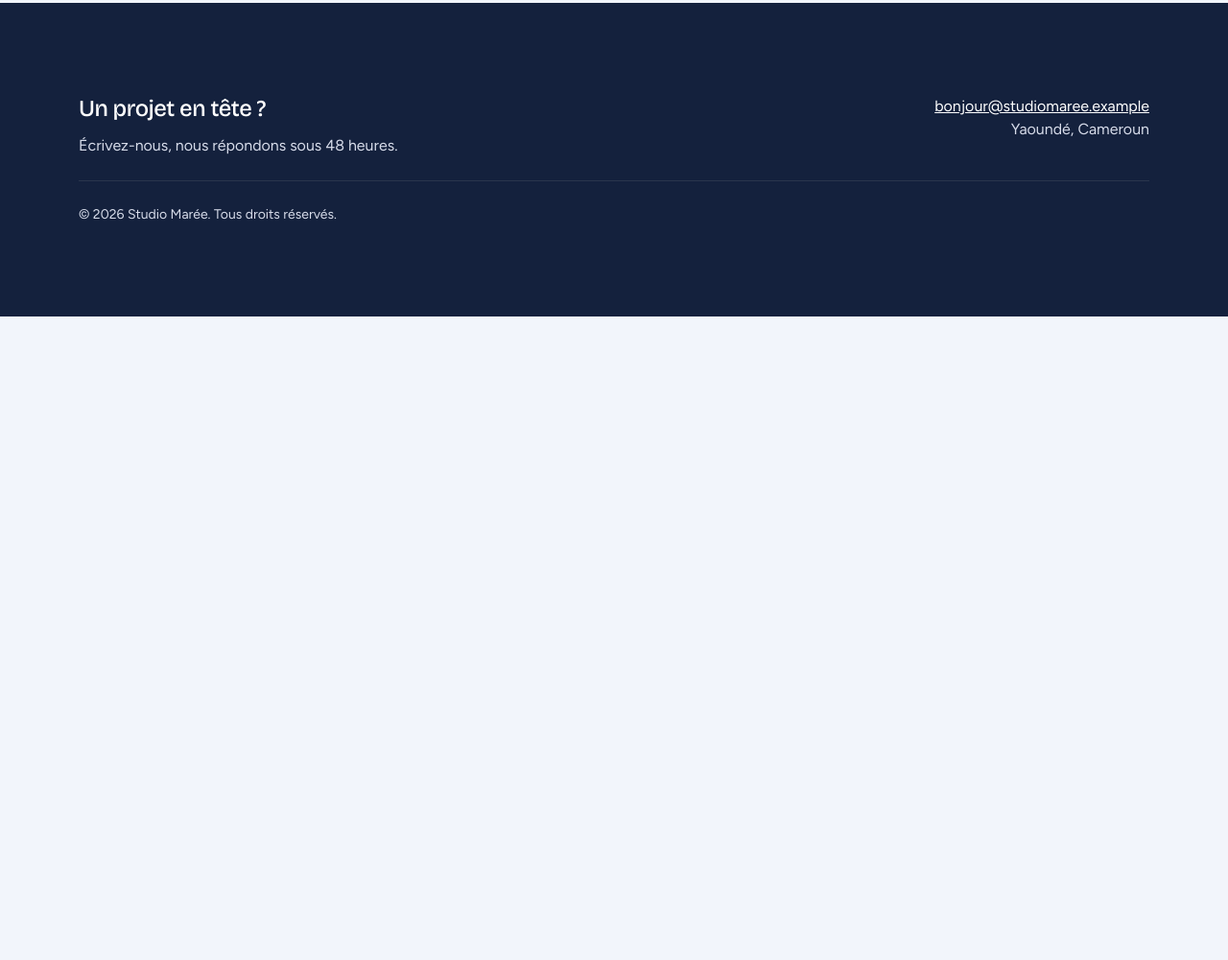
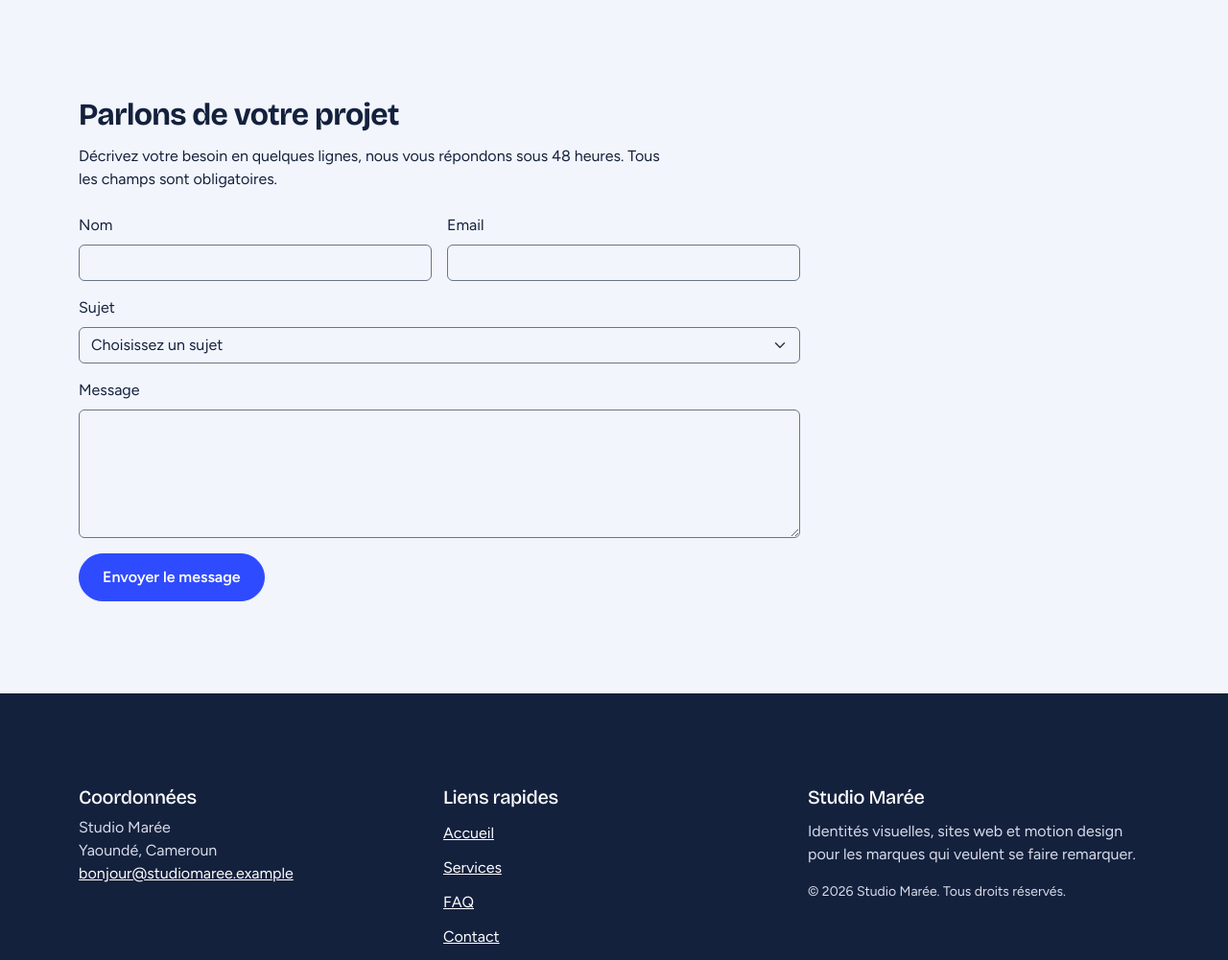
Before and after one commit to sandasimonyann-gif/les-premiers-projets, a plain HTML site: page index.html in a window 1280 px wide. Shown: the part 1799-2800 px from the top of the page at 96% size. Before the commit the page ends 2129 px from the top, so only its background shows below. Drawn offline with nearby package versions, Linux system fonts and the light colour scheme.

Commit message:
feat(jour-4): formulaire de contact accessible, footer et audit code

```diff
--- a/index.html
+++ b/index.html
@@ -34,7 +34,7 @@
              aria-controls="menu"      → indique aux lecteurs d’écran quel contenu est piloté
              aria-expanded="false"     → état courant (Bootstrap le passe à true à l’ouverture)
              aria-label                → nom accessible du bouton, qui n’a pas de texte visible -->
-        <button class="navbar-toggler" type="button" data-bs-toggle="collapse" data-bs-target="#menu" aria-controls="menu" aria-expanded="false" aria-label="Ouvrir le menu">
+        <button class="navbar-toggler" type="button" data-bs-toggle="collapse" data-bs-target="#menu" aria-controls="menu" aria-expanded="false" aria-label="Afficher ou masquer le menu">
           <span class="navbar-toggler-icon"></span>
         </button>
         <!-- Contenu replié : son id doit correspondre à data-bs-target du bouton -->
@@ -43,7 +43,7 @@
             <li class="nav-item"><a class="nav-link" href="#services">Services</a></li>
             <li class="nav-item"><a class="nav-link" href="#faq">FAQ</a></li>
             <li class="nav-item"><a class="nav-link" href="#contact">Contact</a></li>
-            <li class="nav-item"><a class="btn btn-cobalt" href="#contact">Démarrer un projet</a></li>
+            <li class="nav-item"><a class="btn btn-primary" href="#contact">Démarrer un projet</a></li>
           </ul>
         </div>
       </div>
@@ -65,14 +65,14 @@
           <div class="col-12 col-lg-7">
             <h1 id="titre-hero" class="hero-title">Des marques qui se remarquent dès le premier regard.</h1>
             <p class="hero-text">Studio Marée imagine des identités visuelles, des sites web et des films d’animation sur mesure pour les entrepreneurs et les petites équipes.</p>
-            <a class="btn btn-cobalt mt-3" href="#contact">Parlons de votre projet</a>
+            <a class="btn btn-primary mt-3" href="#contact">Parlons de votre projet</a>
           </div>
 
           <!-- Colonne image : pleine largeur sur mobile, 5/12 dès 992px (7 + 5 = 12) -->
           <div class="col-12 col-lg-5">
-            <!-- .img-fluid : max-width 100% + hauteur auto, l’image rétrécit avec sa colonne ; .mx-auto la centre -->
-            <img class="img-fluid d-block mx-auto" src="C:/Users/HP/OneDrive/Bureau/Apprentissage Frond-end/projet-01-vitrine/hero.svg" width="400" height="400"
-                 alt="Composition de formes colorées : un cercle bleu, un carré jaune et une demi-pastille sombre">
+            <!-- Image décorative : alt="" (vide) pour que les lecteurs d’écran l’ignorent.
+                 .img-fluid : max-width 100% + hauteur auto, l’image rétrécit avec sa colonne ; .mx-auto la centre -->
+            <img class="img-fluid d-block mx-auto" src="C:\Users\HP\OneDrive\Bureau\Apprentissage Frond-end\projet-01-vitrine\hero.svg" width="400" height="400" alt="">
           </div>
 
         </div>
@@ -184,25 +184,94 @@
       </div>
     </section>
 
+    <!-- =====================================================
+         SECTION 4 : CONTACT (formulaire)
+         ===================================================== -->
+    <section class="section" id="contact" aria-labelledby="titre-contact">
+      <div class="container">
+        <h2 id="titre-contact" class="fw-bold">Parlons de votre projet</h2>
+        <p class="mb-4">Décrivez votre besoin en quelques lignes, nous vous répondons sous 48 heures. Tous les champs sont obligatoires.</p>
+
+        <!-- .row = ligne de 12 colonnes ; .g-3 = espace de 1rem entre les champs.
+             action="#" est provisoire : il faudra un service ou un script serveur pour recevoir les messages. -->
+        <form class="row g-3 formulaire-contact" action="#" method="post">
+
+          <!-- Nom et Email : 12/12 sur mobile, 6/12 chacun dès 768px (col-md-6) -->
+          <div class="col-12 col-md-6">
+            <!-- for="nom" doit être identique à l’id du champ ci-dessous -->
+            <label for="nom" class="form-label">Nom</label>
+            <input type="text" class="form-control" id="nom" name="nom" autocomplete="name" required>
+          </div>
+
+          <div class="col-12 col-md-6">
+            <label for="email" class="form-label">Email</label>
+            <!-- type="email" : validation du format et clavier adapté (@) sur mobile -->
+            <input type="email" class="form-control" id="email" name="email" autocomplete="email" required>
+          </div>
+
+          <div class="col-12">
+            <label for="sujet" class="form-label">Sujet</label>
+            <!-- Première option vide + disabled : force un vrai choix grâce à required -->
+            <select class="form-select" id="sujet" name="sujet" required>
+              <option value="" selected disabled>Choisissez un sujet</option>
+              <option value="identite">Identité visuelle</option>
+              <option value="web">Site web</option>
+              <option value="motion">Motion design</option>
+              <option value="autre">Autre demande</option>
+            </select>
+          </div>
+
+          <div class="col-12">
+            <label for="message" class="form-label">Message</label>
+            <textarea class="form-control" id="message" name="message" rows="5" required></textarea>
+          </div>
+
+          <div class="col-12">
+            <button type="submit" class="btn btn-primary">Envoyer le message</button>
+          </div>
+
+        </form>
+      </div>
+    </section>
+
   </main>
 
-  <!-- Pied de page : coordonnées et mentions -->
-  <footer id="contact">
+  <!-- =====================================================
+       PIED DE PAGE : 3 colonnes (empilées sur mobile, côte à côte dès 768px)
+       ===================================================== -->
+  <footer>
     <div class="container">
+      <!-- col-12 col-md-4 : 12/12 sur mobile, 4/12 dès 768px (4 + 4 + 4 = 12) -->
       <div class="row g-4">
-        <div class="col-md-6">
-          <h2 class="h4 text-white">Un projet en tête ?</h2>
-          <p class="mb-0">Écrivez-nous, nous répondons sous 48 heures.</p>
-        </div>
-        <div class="col-md-6 text-md-end">
+
+        <div class="col-12 col-md-4">
+          <h2 class="h5 text-white">Coordonnées</h2>
           <address class="mb-0">
-            <a href="mailto:bonjour@studiomaree.example">bonjour@studiomaree.example</a><br>
-            Yaoundé, Cameroun
+            Studio Marée<br>
+            Yaoundé, Cameroun<br>
+            <a href="mailto:bonjour@studiomaree.example">bonjour@studiomaree.example</a>
           </address>
         </div>
+
+        <div class="col-12 col-md-4">
+          <h2 class="h5 text-white">Liens rapides</h2>
+          <nav aria-label="Liens rapides">
+            <ul class="list-unstyled liens-rapides mb-0">
+              <li><a href="#accueil">Accueil</a></li>
+              <li><a href="#services">Services</a></li>
+              <li><a href="#faq">FAQ</a></li>
+              <li><a href="#contact">Contact</a></li>
+            </ul>
+          </nav>
+        </div>
+
+        <div class="col-12 col-md-4">
+          <h2 class="h5 text-white">Studio Marée</h2>
+          <p>Identités visuelles, sites web et motion design pour les marques qui veulent se faire remarquer.</p>
+          <p class="small mb-0">© 2026 Studio Marée. Tous droits réservés.</p>
+        </div>
+
       </div>
-      <hr class="my-4 border-secondary">
-      <p class="small mb-0">© 2026 Studio Marée. Tous droits réservés.</p>
     </div>
   </footer>
 
--- a/styles.css
+++ b/styles.css
@@ -1,17 +1,3 @@
-/* ==========================================================
-   styles.css – Studio Marée
-   À charger APRÈS Bootstrap : à spécificité égale, la dernière règle gagne.
-   Mobile-first : les styles de base visent les petits écrans, puis
-   @media (min-width: …) enrichit à 768px et 1024px.
-   Unités relatives uniquement (rem, %), aucune déclaration de priorité forcée.
-   Spécificité volontairement basse : aucun ID, peu de classes combinées
-   (le calcul est détaillé en commentaire sur les règles avancées).
-   ========================================================== */
-
-
-/* 1. Variables : couleurs, espacements et tailles en un seul endroit.
-   Bootstrap déclare aussi ses variables sur :root (même spécificité) :
-   les nôtres gagnent parce qu’elles sont chargées après. */
 :root {
   --encre: #14213d;
   --cobalt: #2f4bff;
@@ -39,22 +25,41 @@ h1, h2, h3, .navbar-brand {
 
 p { max-width: 38rem; }
 
+/* Anneau de focus en cobalt (≈ 5,4:1 sur fond clair). Le jaune n’atteignait
+   que 1,5:1 : trop faible pour un indicateur de focus (minimum 3:1). */
 :focus-visible {
-  outline: 0.1875rem solid var(--soleil);
+  outline: 0.1875rem solid var(--cobalt);
   outline-offset: 0.1875rem;
 }
 
+/* Sur le fond sombre du pied de page, c’est le jaune qui contraste.
+   Spécificité (0, 1, 1) : une pseudo-classe + un élément (footer). */
+footer :focus-visible {
+  outline-color: var(--soleil);
+}
 
-/* 3. Boutons */
-.btn-cobalt {
-  background: var(--cobalt);
-  color: var(--blanc);
-  border: 0;
-  border-radius: 62rem;
-  padding: 0.75rem 1.5rem;
-  font-weight: 600;
+
+/* 3. Boutons : on adapte .btn-primary de Bootstrap en changeant ses
+   variables (un seul sélecteur de classe, aucune surcharge propriété par propriété). */
+.btn-primary {
+  --bs-btn-bg: var(--cobalt);
+  --bs-btn-border-color: var(--cobalt);
+  --bs-btn-hover-bg: #1f38d6;
+  --bs-btn-hover-border-color: #1f38d6;
+  --bs-btn-active-bg: #1a31bd;
+  --bs-btn-active-border-color: #1a31bd;
+  --bs-btn-border-radius: 62rem;
+  --bs-btn-padding-x: 1.5rem;
+  --bs-btn-padding-y: 0.75rem;
+  --bs-btn-font-weight: 600;
 }
-.btn-cobalt:hover { background: #1f38d6; color: var(--blanc); }
+
+/* Bootstrap supprime l’outline des boutons au profit d’une ombre pâle :
+   on rétablit un anneau net. Même poids (0, 2, 0), écrit après Bootstrap. */
+.btn:focus-visible {
+  outline: 0.1875rem solid var(--cobalt);
+  outline-offset: 0.1875rem;
+}
 
 
 /* 4. Section hero (version mobile) */
@@ -125,22 +130,6 @@ p { max-width: 38rem; }
 }
 
 
-/* 6 bis. Accordéon FAQ : on ajuste les variables --bs-accordion-* déjà lues par Bootstrap */
-.accordion {
-  --bs-accordion-bg: var(--blanc);
-  --bs-accordion-border-width: 0;
-  --bs-accordion-border-radius: 1rem;
-  --bs-accordion-btn-padding-y: 1.125rem;
-  --bs-accordion-active-color: var(--cobalt);
-  --bs-accordion-active-bg: var(--blanc);
-  --bs-accordion-btn-focus-box-shadow: 0 0 0 0.1875rem var(--soleil);
-
-  max-width: 48rem;
-}
-
-.accordion-button { font-weight: 600; }
-
-
 /* 7. Pied de page */
 footer {
   padding-block: var(--espace-section);
@@ -148,6 +137,12 @@ footer {
   color: #d7dcea;
 }
 footer a { color: var(--blanc); }
+
+/* Liens rapides : zone cliquable plus haute (confort au pouce sur mobile) */
+.liens-rapides a {
+  display: inline-block;
+  padding-block: 0.375rem;
+}
 
 
 /* 8. Navigation : combinateur d’enfant direct (>)
@@ -197,15 +192,39 @@ h2 + p {
   --bs-accordion-active-color: var(--encre);
   --bs-accordion-border-width: 0;
   --bs-accordion-border-radius: 1rem;
-  --bs-accordion-btn-focus-box-shadow: 0 0 0 0.1875rem var(--soleil);
+  --bs-accordion-btn-padding-y: 1.125rem;
+  --bs-accordion-btn-focus-box-shadow: 0 0 0 0.1875rem var(--cobalt);
 
   max-width: 48rem;
 }
+
+.accordion-button { font-weight: 600; }
 
 .accordion-item {
   margin-bottom: 0.75rem;
   border-radius: var(--bs-accordion-border-radius);
   overflow: hidden;
+}
+
+
+/* 11. Formulaire de contact
+   La bordure par défaut de Bootstrap (#dee2e6) n’offre que 1,3:1 sur fond
+   blanc : un champ de formulaire doit atteindre 3:1. #6b7488 ≈ 4,7:1.
+   Sélecteurs à une classe (0, 1, 0) : ils passent après Bootstrap. */
+.formulaire-contact { max-width: 48rem; }
+
+.form-control,
+.form-select {
+  border-color: #6b7488;
+}
+
+/* (0, 2, 0) : même poids que la règle :focus de Bootstrap, écrite avant la nôtre */
+.form-control:focus,
+.form-select:focus {
+  border-color: var(--cobalt);
+  outline: 0.1875rem solid var(--cobalt);
+  outline-offset: 0.125rem;
+  box-shadow: none;
 }
 
 
```
